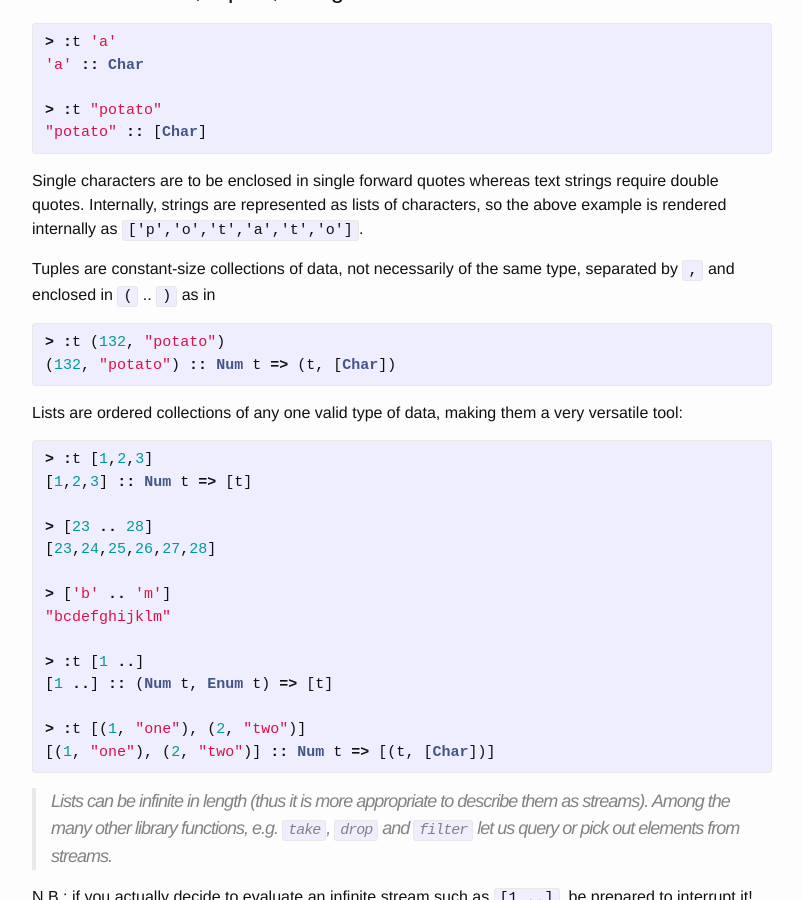
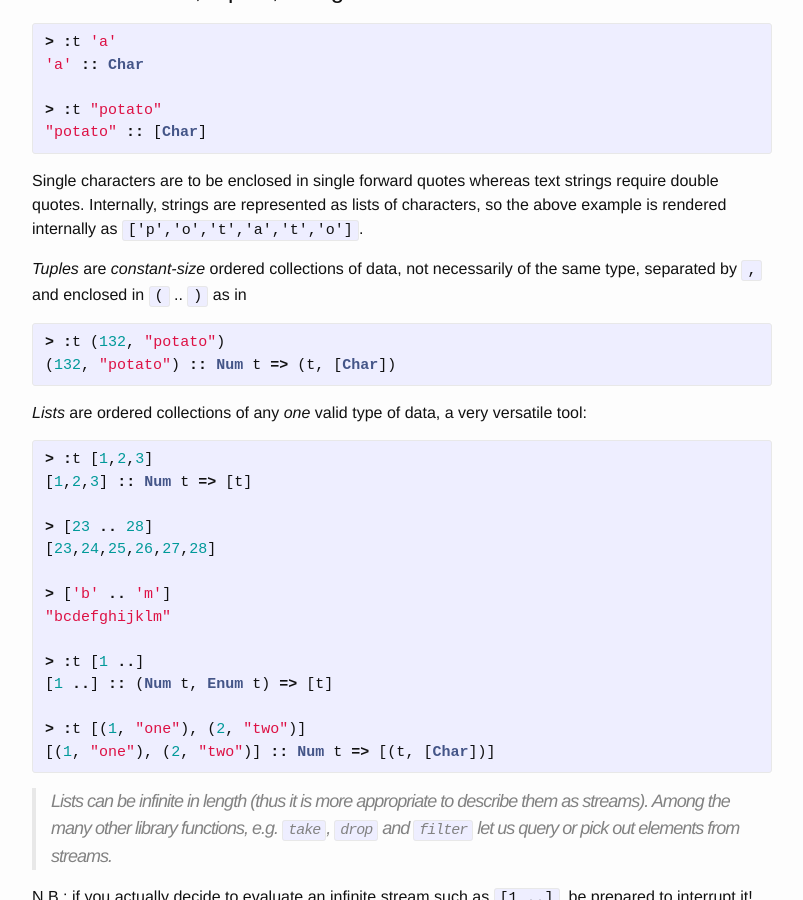
Before and after one commit to ocramz/ocramz.github.io, a Jekyll site: the page built from _posts/2015-08-21-haskell-tut-v1.markdown, in a window 1280 px wide and 900 px high, scrolled down 2167 px. Shown: the whole window, without its empty margins (238-1041 px from the left). Built offline with Jekyll 4.4.1, drawn with Linux system fonts in a browser that asks for light colours; Markdown is read by kramdown in place of the engine named in the settings; formulas are drawn with MathJax 3.

Commit message:
blog update

```diff
--- a/_posts/2015-08-21-haskell-tut-v1.markdown
+++ b/_posts/2015-08-21-haskell-tut-v1.markdown
@@ -90,14 +90,14 @@ The exponential `exp` is a function of a single parameter (a real number, here r
 
 Single characters are to be enclosed in single forward quotes whereas text strings require double quotes. Internally, strings are represented as lists of characters, so the above example is rendered internally as `['p','o','t','a','t','o']`.
 
-Tuples are constant-size collections of data, not necessarily of the same type, separated by `,` and enclosed in `(` .. `)` as in
+_Tuples_ are _constant-size_ ordered collections of data, not necessarily of the same type, separated by `,` and enclosed in `(` .. `)` as in
 
 {% highlight haskell%}
 > :t (132, "potato")
 (132, "potato") :: Num t => (t, [Char])
 {% endhighlight%}
 
-Lists are ordered collections of any one valid type of data, making them a very versatile tool:
+_Lists_ are ordered collections of any _one_ valid type of data, a very versatile tool:
 
 {% highlight haskell %}
 > :t [1,2,3]
```
Also changed, not shown: 2 other files.
